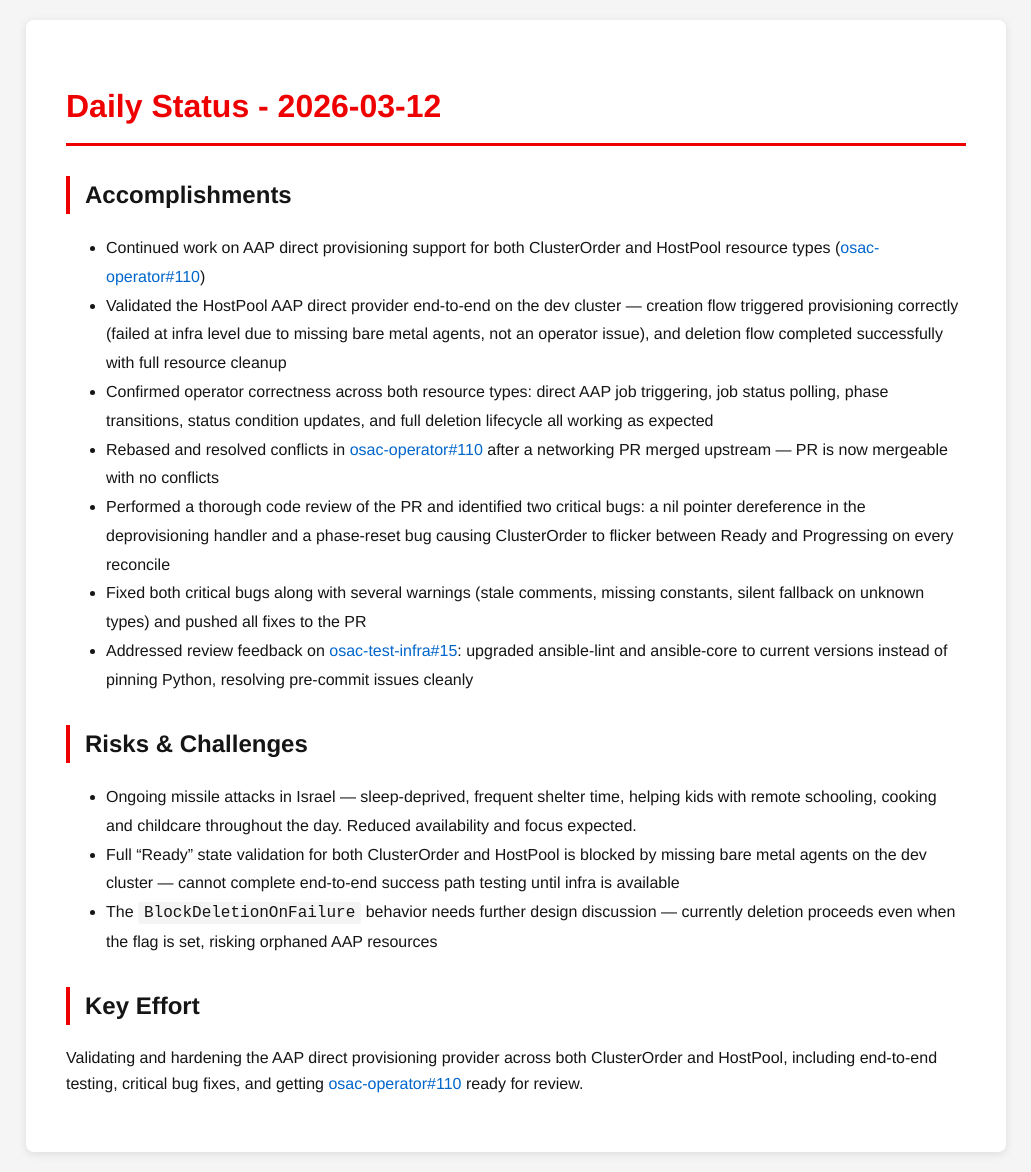
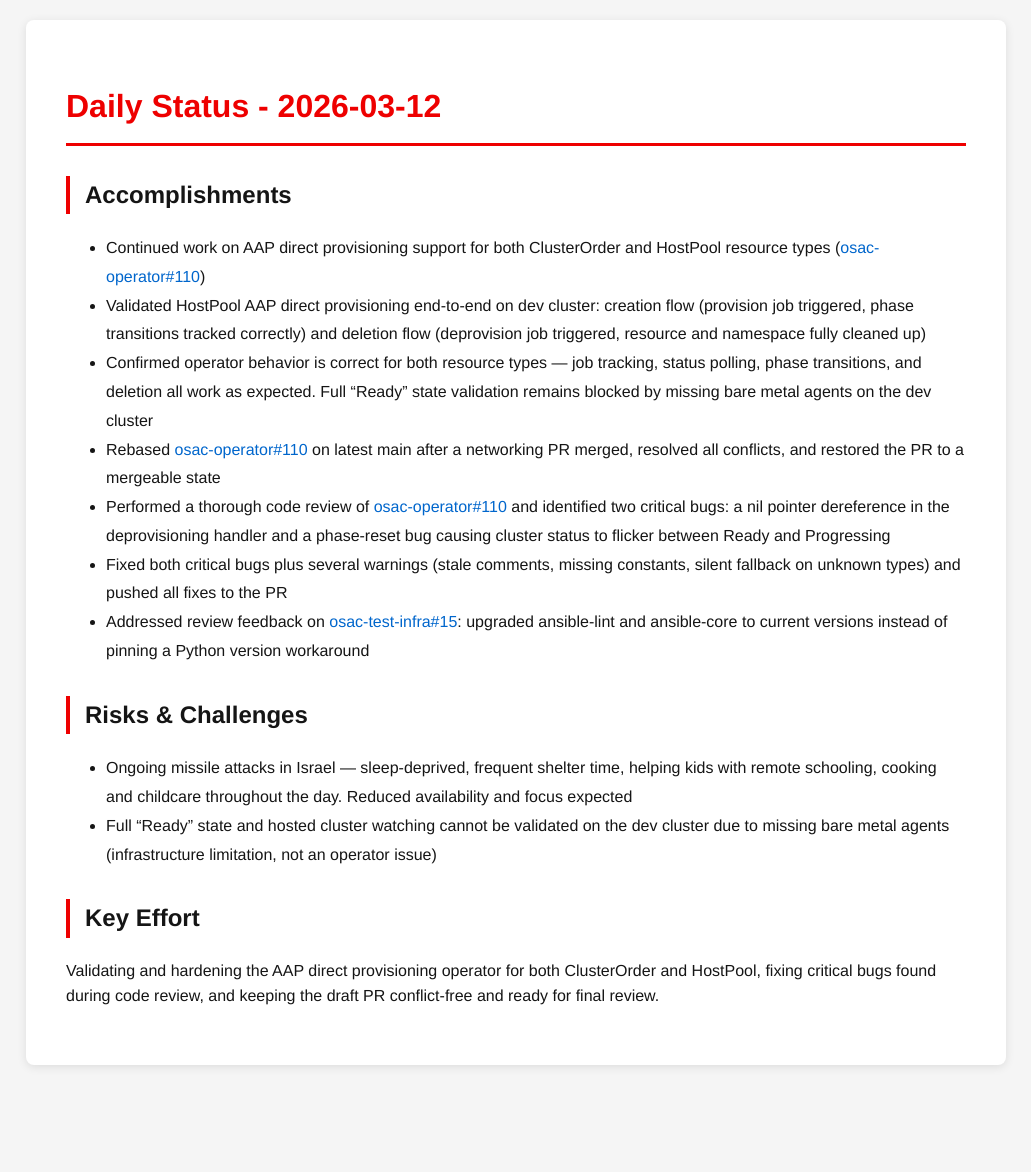
Before and after one commit to tzvatot/daily-status, a Jekyll site: the page built from 2026-03-12.md, in a window 1280 px wide. Shown: the whole page, without its empty margins (124-1155 px from the left). Built offline with Jekyll 4.4.1, drawn with Linux system fonts in a browser that asks for light colours; after the commit the page ends 1085 px from its top, so only the background shows below that.

Commit message:
Daily status update - 2026-03-12

```diff
--- a/2026-03-12.md
+++ b/2026-03-12.md
@@ -7,21 +7,17 @@ date: 2026-03-12
 # Daily Status - 2026-03-12
 
 ## Accomplishments
-
 - Continued work on AAP direct provisioning support for both ClusterOrder and HostPool resource types ([osac-operator#110](https://github.com/osac-project/osac-operator/pull/110))
-- Validated the HostPool AAP direct provider end-to-end on the dev cluster — creation flow triggered provisioning correctly (failed at infra level due to missing bare metal agents, not an operator issue), and deletion flow completed successfully with full resource cleanup
-- Confirmed operator correctness across both resource types: direct AAP job triggering, job status polling, phase transitions, status condition updates, and full deletion lifecycle all working as expected
-- Rebased and resolved conflicts in [osac-operator#110](https://github.com/osac-project/osac-operator/pull/110) after a networking PR merged upstream — PR is now mergeable with no conflicts
-- Performed a thorough code review of the PR and identified two critical bugs: a nil pointer dereference in the deprovisioning handler and a phase-reset bug causing ClusterOrder to flicker between Ready and Progressing on every reconcile
-- Fixed both critical bugs along with several warnings (stale comments, missing constants, silent fallback on unknown types) and pushed all fixes to the PR
-- Addressed review feedback on [osac-test-infra#15](https://github.com/osac-project/osac-test-infra/pull/15): upgraded ansible-lint and ansible-core to current versions instead of pinning Python, resolving pre-commit issues cleanly
+- Validated HostPool AAP direct provisioning end-to-end on dev cluster: creation flow (provision job triggered, phase transitions tracked correctly) and deletion flow (deprovision job triggered, resource and namespace fully cleaned up)
+- Confirmed operator behavior is correct for both resource types — job tracking, status polling, phase transitions, and deletion all work as expected. Full "Ready" state validation remains blocked by missing bare metal agents on the dev cluster
+- Rebased [osac-operator#110](https://github.com/osac-project/osac-operator/pull/110) on latest main after a networking PR merged, resolved all conflicts, and restored the PR to a mergeable state
+- Performed a thorough code review of [osac-operator#110](https://github.com/osac-project/osac-operator/pull/110) and identified two critical bugs: a nil pointer dereference in the deprovisioning handler and a phase-reset bug causing cluster status to flicker between Ready and Progressing
+- Fixed both critical bugs plus several warnings (stale comments, missing constants, silent fallback on unknown types) and pushed all fixes to the PR
+- Addressed review feedback on [osac-test-infra#15](https://github.com/osac-project/osac-test-infra/pull/15): upgraded ansible-lint and ansible-core to current versions instead of pinning a Python version workaround
 
 ## Risks & Challenges
-
-- Ongoing missile attacks in Israel — sleep-deprived, frequent shelter time, helping kids with remote schooling, cooking and childcare throughout the day. Reduced availability and focus expected.
-- Full "Ready" state validation for both ClusterOrder and HostPool is blocked by missing bare metal agents on the dev cluster — cannot complete end-to-end success path testing until infra is available
-- The `BlockDeletionOnFailure` behavior needs further design discussion — currently deletion proceeds even when the flag is set, risking orphaned AAP resources
+- Ongoing missile attacks in Israel — sleep-deprived, frequent shelter time, helping kids with remote schooling, cooking and childcare throughout the day. Reduced availability and focus expected
+- Full "Ready" state and hosted cluster watching cannot be validated on the dev cluster due to missing bare metal agents (infrastructure limitation, not an operator issue)
 
 ## Key Effort
-
-Validating and hardening the AAP direct provisioning provider across both ClusterOrder and HostPool, including end-to-end testing, critical bug fixes, and getting [osac-operator#110](https://github.com/osac-project/osac-operator/pull/110) ready for review.
+Validating and hardening the AAP direct provisioning operator for both ClusterOrder and HostPool, fixing critical bugs found during code review, and keeping the draft PR conflict-free and ready for final review.
```
